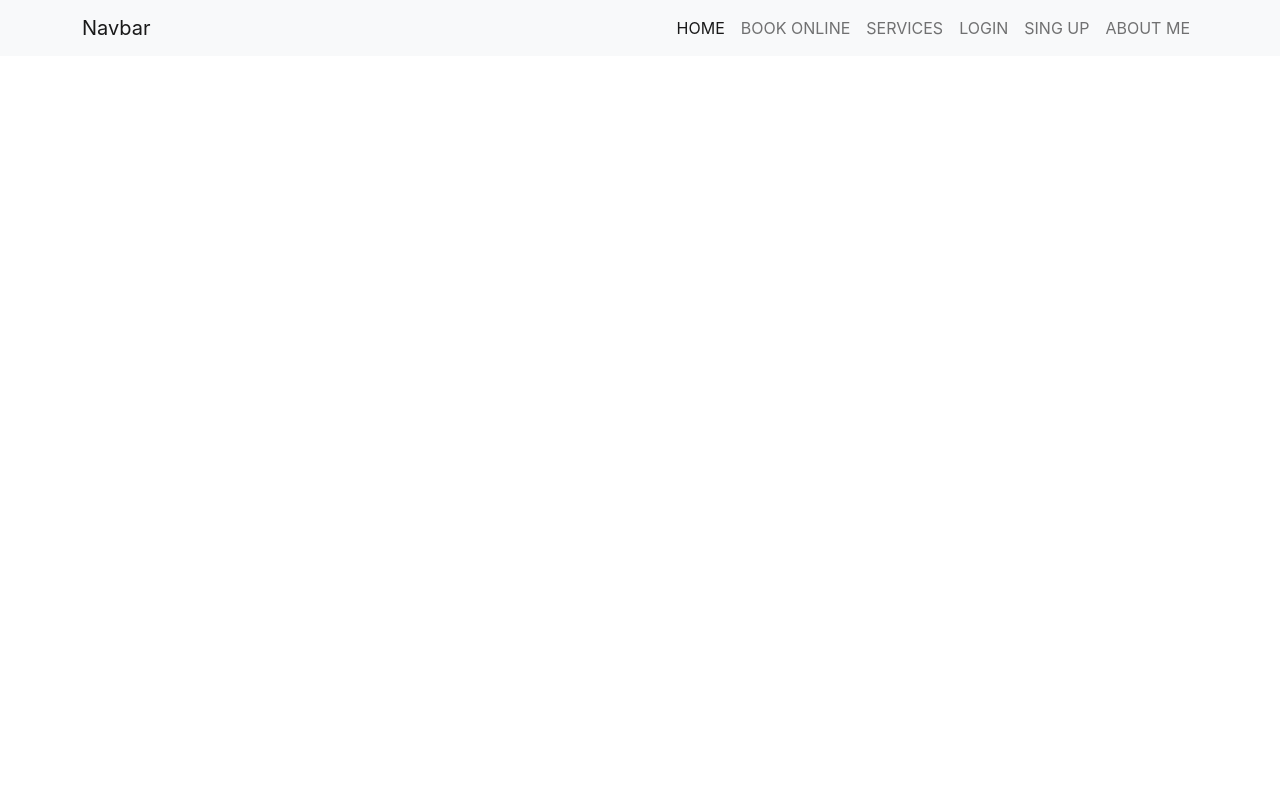
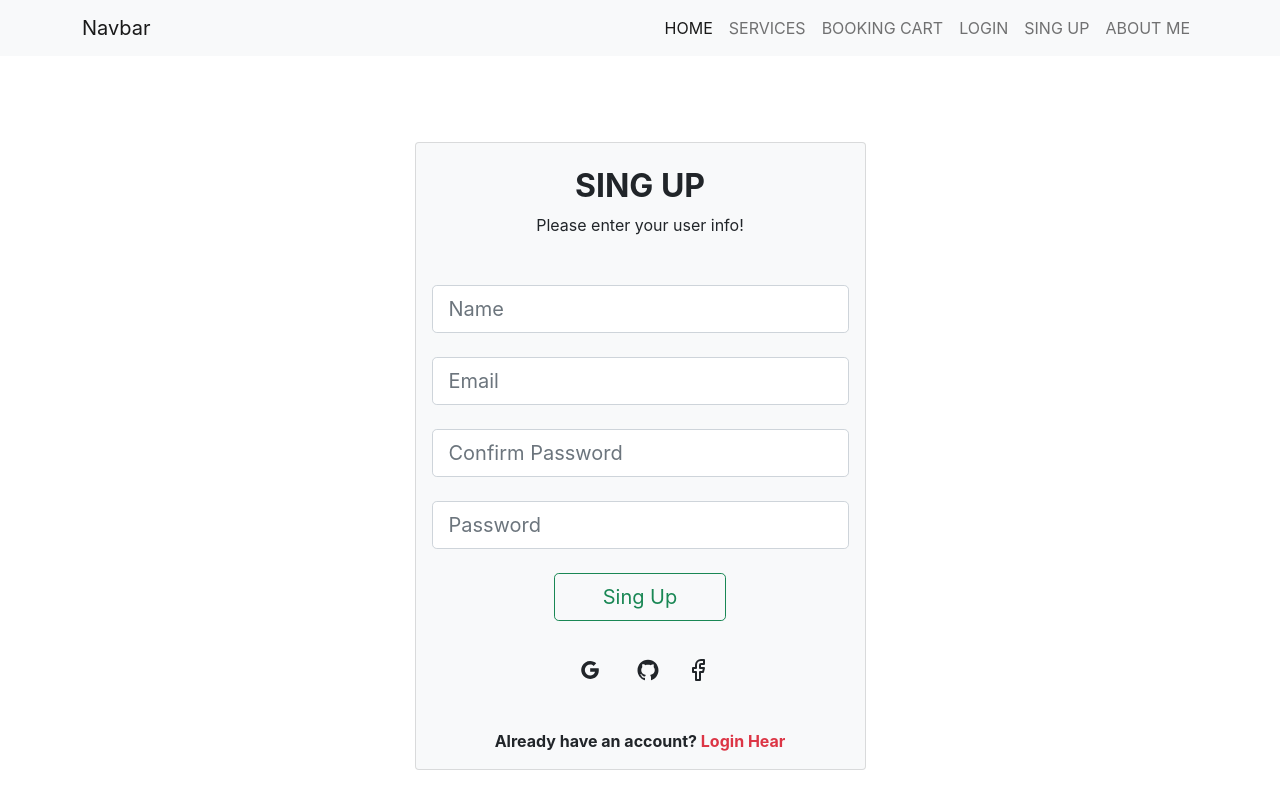
Before and after one commit to mdarifali/independent-service-provider, a React (Create React App) app: page /singup in a window 1280 px wide. Shown: the top 808 px of the page. Built offline with nearby package versions, Linux system fonts and the light colour scheme.

Commit message:
social loging auth add

```diff
--- a/package.json
+++ b/package.json
@@ -6,8 +6,10 @@
     "@testing-library/jest-dom": "^5.16.4",
     "@testing-library/react": "^13.1.1",
     "@testing-library/user-event": "^13.5.0",
+    "firebase": "^9.6.11",
     "react": "^18.0.0",
     "react-dom": "^18.0.0",
+    "react-firebase-hooks": "^5.0.3",
     "react-icons": "^4.3.1",
     "react-router-dom": "^6.3.0",
     "react-scripts": "5.0.1",
--- a/src/App.js
+++ b/src/App.js
@@ -7,6 +7,8 @@ import SingUp from './Componants/SingUp/SingUp';
 import Footer from './Componants/Footer/Footer';
 import Booking from './Componants/Booking/Booking';
 import AboutMe from './Componants/About/AboutMe';
+import RequireAuth from './Componants/Auth/RequireAuth/RequireAuth';
+
 
 function App() {
   return (
@@ -15,7 +17,11 @@ function App() {
       <Routes>
         <Route path='/' element={<Home />} />
         <Route path='/home' element={<Home />} />
-        <Route path='/booking' element={<Booking />} />
+        <Route path='/bookingcart' element={
+          <RequireAuth>
+            <Booking />
+          </RequireAuth>
+        } />
         <Route path='/login' element={<Login />} />
         <Route path='/singup' element={<SingUp />} />
         <Route path='/about' element={<AboutMe />} />
--- /dev/null
+++ b/src/Componants/Auth/RequireAuth/RequireAuth.js
@@ -0,0 +1,19 @@
+import React from 'react';
+import { useAuthState } from 'react-firebase-hooks/auth';
+import { auth } from '../../../FirebaseAuth';
+
+const RequireAuth = (children) => {
+    const [user, loading, error] = useAuthState(auth);
+
+    if (user) {
+        return (
+            <div>
+                <p>Current User: {user.email}</p>
+                <button onClick={logout}>Log out</button>
+            </div>
+        );
+    }
+    return <button onClick={login}>Log in</button>;
+};
+
+export default RequireAuth;
--- a/src/Componants/Header/Header.js
+++ b/src/Componants/Header/Header.js
@@ -12,8 +12,8 @@ const Header = () => {
                 <div className="collapse navbar-collapse" id="navbarNavAltMarkup">
                     <div className="navbar-nav ms-auto">
                         <Link className='nav-link active' to='/home'>HOME</Link>
-                        <Link className='nav-link' to='/booking'>BOOK ONLINE</Link>
                         <Link className='nav-link' to='/services'>SERVICES</Link>
+                        <Link className='nav-link' to='/bookingcart'>BOOKING CART</Link>
                         <Link className='nav-link' to='/login'>LOGIN</Link>
                         <Link className='nav-link' to='/singup'>SING UP</Link>
                         <Link className='nav-link' to='/about'>ABOUT ME</Link>
--- a/src/Componants/Login/Login.js
+++ b/src/Componants/Login/Login.js
@@ -1,8 +1,7 @@
 import React from 'react';
 import './Login.css';
-import { FiFacebook } from 'react-icons/fi';
-import { AiOutlineGoogle } from 'react-icons/ai';
-import { AiOutlineGithub } from 'react-icons/ai';
+import { Link } from 'react-router-dom';
+import SocialLogin from './SocialLogin/SocialLogin';
 
 const Login = () => {
 
@@ -12,34 +11,26 @@ const Login = () => {
                 <div className="row d-flex justify-content-center align-items-center h-100">
                     <div className="col-12 col-md-8 col-lg-6 col-xl-5">
                         <div className="card bg-light text-dark">
-                            <div className="card-body p-5 text-center">
-                                <div className="mb-md-4 mt-md-4 pb-4">
+                            <div className="card-body px-5 py-3 text-center">
+                                <form className="mb-md-4 mt-md-4 pb-2">
                                     <h2 className="fw-bold mb-2 text-uppercase">Login</h2>
                                     <p className="text-dark-50 mb-5">Please enter your login and password!</p>
 
                                     <div className="form-outline form-dark mb-4">
-                                        <input type="email" id="typeEmailX" className="form-control form-control-lg" placeholder='Email' />
+                                        <input type="email" id="typeEmailX" className="form-control form-control-lg" placeholder='Email' required/>
                                     </div>
 
                                     <div className="form-outline form-dark mb-4">
-                                        <input type="password" id="typePasswordX" className="form-control form-control-lg" placeholder='Password' />
+                                        <input type="password" id="typePasswordX" className="form-control form-control-lg" placeholder='Password' required/>
                                     </div>
 
-                                    <p className="small mb-3 pb-lg-2"><a className="text-dark-50" href="#!">Forgot password?</a></p>
+                                    <p className="small mb-3 pb-lg-2"><a className="text-danger" href="#!">Forgot password?</a></p>
 
                                     <button className="btn btn-outline-success btn-lg px-5" type="submit">Login</button>
-
-                                    <div className="d-flex justify-content-center text-center mt-4 pt-1">
-                                        <a href="#!" className="text-dark"><FiFacebook className='fs-4' /></a>
-                                        <a href="#!" className="text-dark"><AiOutlineGoogle className='fs-4 mx-2' /></a>
-                                        <a href="#!" className="text-dark"><AiOutlineGithub className='fs-4' /></a>
-                                    </div>
-
-                                </div>
-
-                                <div>
-                                    <p className="mb-0">Don't have an account? <a href="#!" className="text-dark-50 fw-bold">Sign Up</a>
-                                    </p>
+                                </form>
+                                <SocialLogin />
+                                <div className='pt-3'>
+                                    <Link className="nav-link text-dark-50 fw-bold mb-0" to='/singup'>Don't have an account? Sign Up</Link>
                                 </div>
 
                             </div>
--- /dev/null
+++ b/src/Componants/Login/SocialLogin/SocialLogin.css
@@ -0,0 +1,7 @@
+/* .divider:after,
+.divider:before {
+content: "";
+flex: 1;
+height: 1px;
+background: #eee;
+} */
--- /dev/null
+++ b/src/Componants/Login/SocialLogin/SocialLogin.js
@@ -0,0 +1,49 @@
+import React from 'react';
+import './SocialLogin.css'
+import { FiFacebook } from 'react-icons/fi';
+import { AiOutlineGoogle } from 'react-icons/ai';
+import { AiOutlineGithub } from 'react-icons/ai';
+import { useSignInWithGithub, useSignInWithGoogle } from 'react-firebase-hooks/auth';
+import auth from '../../../FirebaseAuth';
+import { useNavigate } from 'react-router-dom';
+
+
+
+const SocialLogin = () => {
+
+    const [signInWithGoogle, user, loading, error] = useSignInWithGoogle (auth);
+    const [signInWithGithub, user1, loading1, error1] = useSignInWithGithub(auth);
+    const navigate = useNavigate ();
+
+    if (error || error1) {
+        return (
+            <div>
+                <p className='text-danger'>Error: {error?.message} {error1?.message}</p>
+            </div>
+        );
+    }
+
+    if (loading || loading1) {
+        return <p>Loading...</p>;
+    }
+
+    if (user || user1) {
+        return navigate('/home');
+    }
+
+    return (
+        <div className="d-flex justify-content-center text-center mt-4 pt-1">
+            <button
+                onClick={() => signInWithGoogle()}
+                className=" btn text-dark"><AiOutlineGoogle className='fs-4 mx-2' />
+            </button>
+            <button
+                onClick={() => signInWithGithub()}
+                className="btn"><AiOutlineGithub className='text-dark fs-4' />
+            </button>
+            <button className="btn text-dark"><FiFacebook className='fs-4' /></button>
+        </div>
+    );
+};
+
+export default SocialLogin;
--- a/src/Componants/SingUp/SingUp.js
+++ b/src/Componants/SingUp/SingUp.js
@@ -1,10 +1,52 @@
 import React from 'react';
+import { FiFacebook } from 'react-icons/fi';
+import { AiOutlineGoogle } from 'react-icons/ai';
+import { AiOutlineGithub } from 'react-icons/ai';
+import { Link } from 'react-router-dom';
+import SocialLogin from '../Login/SocialLogin/SocialLogin';
 
 const SingUp = () => {
     return (
-        <div>
+        <section className="vh-100">
+            <div className="container py-3 h-100">
+                <div className="row d-flex justify-content-center align-items-center h-100">
+                    <div className="col-12 col-md-8 col-lg-6 col-xl-5">
+                        <div className="card bg-light text-dark">
+                            <div className="card-body py-2 text-center">
+                                <form className="mb-md-3 mt-md-3 pb-3">
+                                    <h2 className="fw-bold mb-2 text-uppercase">Sing Up</h2>
+                                    <p className="text-dark-50 mb-5">Please enter your user info!</p>
 
-        </div>
+                                    <div className="form-outline form-dark mb-4">
+                                        <input type="text" className="form-control form-control-lg" placeholder='Name' />
+                                    </div>
+
+                                    <div className="form-outline form-dark mb-4">
+                                        <input type="email" className="form-control form-control-lg" placeholder='Email' required/>
+                                    </div>
+
+                                    <div className="form-outline form-dark mb-4">
+                                        <input type="password" className="form-control form-control-lg" placeholder='Confirm Password' required/>
+                                    </div>
+
+                                    <div className="form-outline form-dark mb-4">
+                                        <input type="password" className="form-control form-control-lg" placeholder='Password' required/>
+                                    </div>
+
+                                    <button className="btn btn-outline-success btn-lg px-5" type="submit">Sing Up</button>
+                                    <SocialLogin />
+                                </form>
+
+                                <div className='nav-item fw-bold mb-0'>
+                                    <Link className="nav-link" to='/login'><span className='text-dark'>Already have an account?</span><span className='text-danger'> Login Hear</span></Link>
+                                </div>
+
+                            </div>
+                        </div>
+                    </div>
+                </div>
+            </div>
+        </section>
     );
 };
 
--- /dev/null
+++ b/src/FirebaseAuth.js
@@ -0,0 +1,20 @@
+// Import the functions you need from the SDKs you need
+import { initializeApp } from "firebase/app";
+import { getAuth } from "firebase/auth";
+// TODO: Add SDKs for Firebase products that you want to use
+// https://firebase.google.com/docs/web/setup#available-libraries
+
+// Your web app's Firebase configuration
+const firebaseConfig = {
+    apiKey: "AIzaSyCnV5jUz5NkvoD_5e4IMkmn9sKXRZboKac",
+    authDomain: "online-fitness-trainer.firebaseapp.com",
+    projectId: "online-fitness-trainer",
+    storageBucket: "online-fitness-trainer.appspot.com",
+    messagingSenderId: "138390532750",
+    appId: "1:138390532750:web:11253ecac603b7cecc8fdf"
+};
+
+// Initialize Firebase
+const app = initializeApp(firebaseConfig);
+export const auth = getAuth(app);
+export default app;
```
Also changed, not shown: 1 other file (tests, documents, lock files or other folders).
